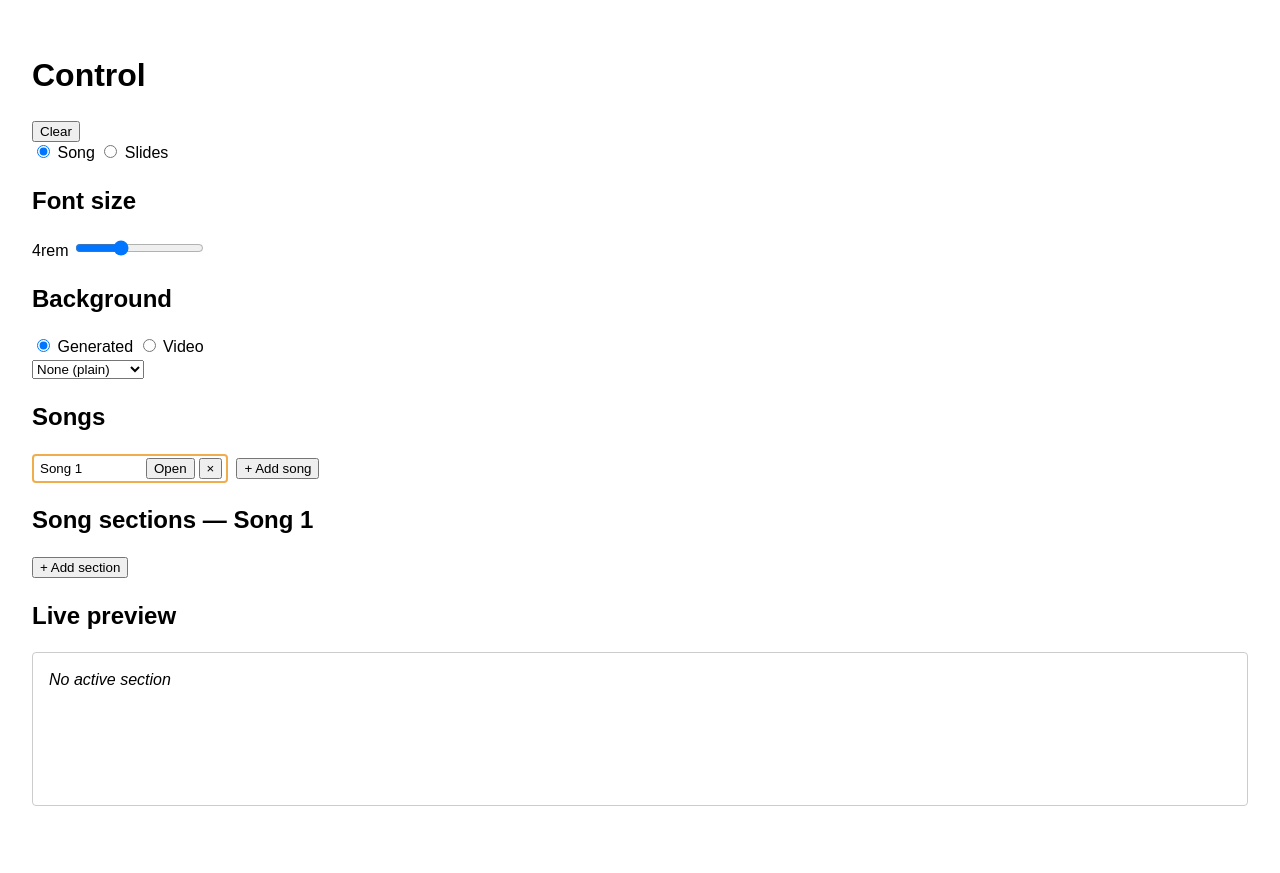
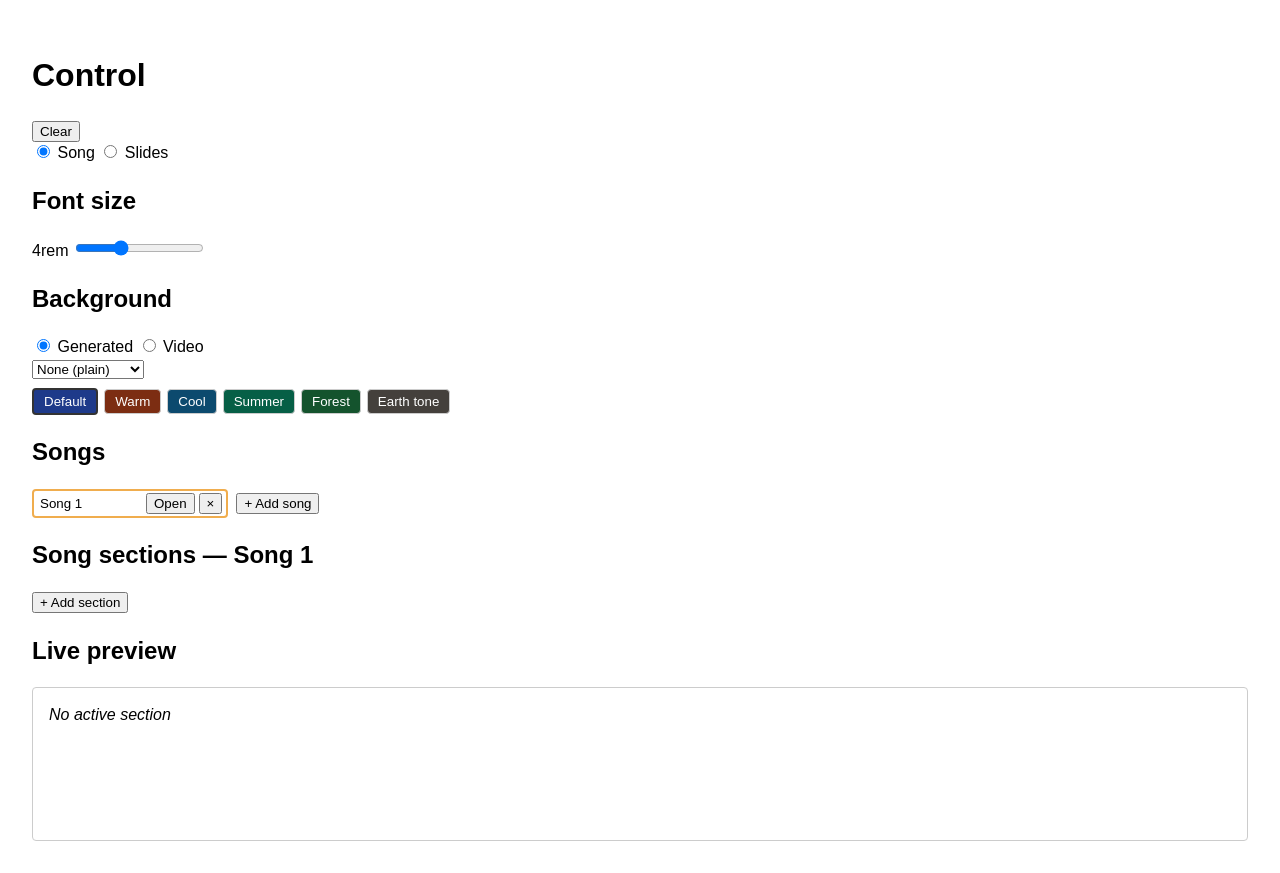
Before and after one commit to bUtteRmilkTea/proprez, a React (Vite) app: page /control in a window 1280 px wide. Before the commit the page ends 838 px from the top, so only its background shows below. Built offline with nearby package versions, Linux system fonts and the light colour scheme.

Commit message:
[feat]: feat/background-themes
10 Add selectable color palettes (warm, cool, summer, forest, earth tone, plus default) for the generated backgrounds, with a theme picker on Control and a setTheme broadcast message

```diff
--- a/src/features/background/BackgroundLayer.jsx
+++ b/src/features/background/BackgroundLayer.jsx
@@ -1,10 +1,17 @@
 import GradientDrift from './GradientDrift'
 import MovingShapes from './MovingShapes'
 import ParticleField from './ParticleField'
+import { DEFAULT_THEME, THEMES } from './themes'
 
-export default function BackgroundLayer({ background }) {
-  if (background === 'gradient') return <GradientDrift />
-  if (background === 'shapes') return <MovingShapes />
-  if (background === 'particles') return <ParticleField />
+export default function BackgroundLayer({ background, theme = DEFAULT_THEME }) {
+  const palette = THEMES[theme] ?? THEMES[DEFAULT_THEME]
+
+  if (background === 'gradient') return <GradientDrift colors={palette.gradient} />
+  if (background === 'shapes') {
+    return <MovingShapes background={palette.shapesBackground} colors={palette.shapesColors} />
+  }
+  if (background === 'particles') {
+    return <ParticleField background={palette.particlesBackground} color={palette.particlesColor} />
+  }
   return null
 }
--- a/src/features/background/GradientDrift.jsx
+++ b/src/features/background/GradientDrift.jsx
@@ -6,7 +6,9 @@ const style = `
 }
 `
 
-export default function GradientDrift() {
+const DEFAULT_COLORS = ['#1e3a8a', '#6b21a8', '#be185d', '#1e3a8a']
+
+export default function GradientDrift({ colors = DEFAULT_COLORS }) {
   return (
     <>
       <style>{style}</style>
@@ -14,8 +16,7 @@ export default function GradientDrift() {
         style={{
           position: 'absolute',
           inset: 0,
-          background:
-            'linear-gradient(120deg, #1e3a8a, #6b21a8, #be185d, #1e3a8a)',
+          background: `linear-gradient(120deg, ${colors.join(', ')})`,
           backgroundSize: '400% 400%',
           animation: 'proprez-gradient-drift 18s ease infinite',
         }}
--- a/src/features/background/MovingShapes.jsx
+++ b/src/features/background/MovingShapes.jsx
@@ -1,7 +1,10 @@
-const SHAPES = [
-  { size: 260, top: '10%', left: '15%', color: 'rgba(59,130,246,0.35)', duration: '14s', delay: '0s' },
-  { size: 180, top: '60%', left: '70%', color: 'rgba(236,72,153,0.3)', duration: '20s', delay: '2s' },
-  { size: 320, top: '40%', left: '45%', color: 'rgba(16,185,129,0.25)', duration: '26s', delay: '4s' },
+const DEFAULT_COLORS = ['rgba(59,130,246,0.35)', 'rgba(236,72,153,0.3)', 'rgba(16,185,129,0.25)']
+const DEFAULT_BACKGROUND = '#0f172a'
+
+const SHAPE_LAYOUT = [
+  { size: 260, top: '10%', left: '15%', duration: '14s', delay: '0s' },
+  { size: 180, top: '60%', left: '70%', duration: '20s', delay: '2s' },
+  { size: 320, top: '40%', left: '45%', duration: '26s', delay: '4s' },
 ]
 
 const style = `
@@ -12,12 +15,12 @@ const style = `
 }
 `
 
-export default function MovingShapes() {
+export default function MovingShapes({ background = DEFAULT_BACKGROUND, colors = DEFAULT_COLORS }) {
   return (
     <>
       <style>{style}</style>
-      <div style={{ position: 'absolute', inset: 0, background: '#0f172a', overflow: 'hidden' }}>
-        {SHAPES.map((shape, i) => (
+      <div style={{ position: 'absolute', inset: 0, background, overflow: 'hidden' }}>
+        {SHAPE_LAYOUT.map((shape, i) => (
           <div
             key={i}
             style={{
@@ -27,7 +30,7 @@ export default function MovingShapes() {
               width: shape.size,
               height: shape.size,
               borderRadius: '50%',
-              background: shape.color,
+              background: colors[i % colors.length],
               filter: 'blur(20px)',
               animation: `proprez-shape-float ${shape.duration} ease-in-out infinite`,
               animationDelay: shape.delay,
--- a/src/features/background/ParticleField.jsx
+++ b/src/features/background/ParticleField.jsx
@@ -1,8 +1,10 @@
 import { useEffect, useRef } from 'react'
 
 const PARTICLE_COUNT = 80
+const DEFAULT_BACKGROUND = '#0a0a1a'
+const DEFAULT_COLOR = 'rgba(199, 210, 254, 0.8)'
 
-export default function ParticleField() {
+export default function ParticleField({ background = DEFAULT_BACKGROUND, color = DEFAULT_COLOR }) {
   const canvasRef = useRef(null)
 
   useEffect(() => {
@@ -27,9 +29,9 @@ export default function ParticleField() {
     }
 
     function tick() {
-      ctx.fillStyle = '#0a0a1a'
+      ctx.fillStyle = background
       ctx.fillRect(0, 0, canvas.width, canvas.height)
-      ctx.fillStyle = 'rgba(199, 210, 254, 0.8)'
+      ctx.fillStyle = color
       for (const p of particles) {
         p.x += p.vx
         p.y += p.vy
@@ -53,7 +55,7 @@ export default function ParticleField() {
       cancelAnimationFrame(frameId)
       window.removeEventListener('resize', resize)
     }
-  }, [])
+  }, [background, color])
 
   return (
     <canvas
--- /dev/null
+++ b/src/features/background/themes.js
@@ -0,0 +1,54 @@
+// Color palettes for the generated backgrounds (GradientDrift, MovingShapes,
+// ParticleField). "default" preserves the original hardcoded look.
+export const THEMES = {
+  default: {
+    label: 'Default',
+    gradient: ['#1e3a8a', '#6b21a8', '#be185d', '#1e3a8a'],
+    shapesBackground: '#0f172a',
+    shapesColors: ['rgba(59,130,246,0.35)', 'rgba(236,72,153,0.3)', 'rgba(16,185,129,0.25)'],
+    particlesBackground: '#0a0a1a',
+    particlesColor: 'rgba(199, 210, 254, 0.8)',
+  },
+  warm: {
+    label: 'Warm',
+    gradient: ['#7c2d12', '#b91c1c', '#f59e0b', '#7c2d12'],
+    shapesBackground: '#451a03',
+    shapesColors: ['rgba(249,115,22,0.35)', 'rgba(239,68,68,0.3)', 'rgba(250,204,21,0.25)'],
+    particlesBackground: '#2a1205',
+    particlesColor: 'rgba(253, 186, 116, 0.85)',
+  },
+  cool: {
+    label: 'Cool',
+    gradient: ['#0c4a6e', '#1e40af', '#0891b2', '#0c4a6e'],
+    shapesBackground: '#082f49',
+    shapesColors: ['rgba(56,189,248,0.35)', 'rgba(99,102,241,0.3)', 'rgba(34,211,238,0.25)'],
+    particlesBackground: '#031726',
+    particlesColor: 'rgba(165, 243, 252, 0.85)',
+  },
+  summer: {
+    label: 'Summer',
+    gradient: ['#065f46', '#facc15', '#0ea5e9', '#065f46'],
+    shapesBackground: '#083344',
+    shapesColors: ['rgba(250,204,21,0.35)', 'rgba(14,165,233,0.3)', 'rgba(16,185,129,0.25)'],
+    particlesBackground: '#042f2e',
+    particlesColor: 'rgba(253, 224, 71, 0.85)',
+  },
+  forest: {
+    label: 'Forest',
+    gradient: ['#14532d', '#166534', '#3f6212', '#14532d'],
+    shapesBackground: '#052e16',
+    shapesColors: ['rgba(74,222,128,0.35)', 'rgba(132,204,22,0.3)', 'rgba(21,128,61,0.25)'],
+    particlesBackground: '#031a0d',
+    particlesColor: 'rgba(187, 247, 208, 0.85)',
+  },
+  'earth-tone': {
+    label: 'Earth tone',
+    gradient: ['#44403c', '#78350f', '#a16207', '#44403c'],
+    shapesBackground: '#1c1917',
+    shapesColors: ['rgba(161,98,7,0.35)', 'rgba(120,53,15,0.3)', 'rgba(168,162,158,0.25)'],
+    particlesBackground: '#171310',
+    particlesColor: 'rgba(214, 211, 209, 0.85)',
+  },
+}
+
+export const DEFAULT_THEME = 'default'
--- a/src/pages/Control.jsx
+++ b/src/pages/Control.jsx
@@ -5,6 +5,7 @@ import SongPreview from '../features/song/SongPreview'
 import SongList from '../features/song/SongList'
 import { useSongs } from '../features/song/useSongs'
 import { BACKGROUNDS, DEFAULT_BACKGROUND } from '../features/background/backgrounds'
+import { DEFAULT_THEME, THEMES } from '../features/background/themes'
 import SlidesPanel from '../features/slides/SlidesPanel'
 import { useSlides } from '../features/slides/useSlides'
 import { usePptxImport } from '../features/slides/usePptxImport'
@@ -51,11 +52,17 @@ export default function Control() {
   const [background, setBackground] = useState(DEFAULT_BACKGROUND)
   const [backgroundMode, setBackgroundModeState] = useState('generated')
   const [fontSize, setFontSizeState] = useState(4)
+  const [theme, setThemeState] = useState(DEFAULT_THEME)
 
   function handleFontSizeChange(event) {
     const next = Number(event.target.value)
     setFontSizeState(next)
     send({ type: 'setFontSize', fontSize: next })
+  }
+
+  function handleThemeChange(nextTheme) {
+    setThemeState(nextTheme)
+    send({ type: 'setTheme', theme: nextTheme })
   }
 
   function handleModeChange(next) {
@@ -203,6 +210,28 @@ export default function Control() {
               </option>
             ))}
           </select>
+
+          <div role="group" aria-label="Background theme" style={{ marginTop: 8 }}>
+            {Object.entries(THEMES).map(([id, palette]) => (
+              <button
+                key={id}
+                type="button"
+                onClick={() => handleThemeChange(id)}
+                disabled={backgroundMode !== 'generated'}
+                aria-pressed={theme === id}
+                style={{
+                  marginRight: 6,
+                  padding: '4px 10px',
+                  border: theme === id ? '2px solid #333' : '1px solid #ccc',
+                  borderRadius: 4,
+                  background: palette.gradient[0],
+                  color: '#fff',
+                }}
+              >
+                {palette.label}
+              </button>
+            ))}
+          </div>
           {backgroundMode === 'video' && (
             <p style={{ color: '#666', fontSize: 14 }}>
               Pick the video file directly on the /display window (file picker in its
--- a/src/pages/Display.jsx
+++ b/src/pages/Display.jsx
@@ -3,6 +3,7 @@ import { onMessage } from '../lib/channel'
 import BackgroundLayer from '../features/background/BackgroundLayer'
 import VideoBackground from '../features/background/VideoBackground'
 import { DEFAULT_BACKGROUND } from '../features/background/backgrounds'
+import { DEFAULT_THEME } from '../features/background/themes'
 
 export default function Display() {
   const [mode, setMode] = useState('song')
@@ -13,6 +14,7 @@ export default function Display() {
   const [imageSrc, setImageSrc] = useState(null)
   const [cleared, setCleared] = useState(false)
   const [fontSize, setFontSize] = useState(4)
+  const [theme, setTheme] = useState(DEFAULT_THEME)
   const videoUrlRef = useRef(null)
 
   useEffect(() => {
@@ -35,6 +37,8 @@ export default function Display() {
         setCleared(false)
       } else if (message.type === 'setFontSize') {
         setFontSize(message.fontSize)
+      } else if (message.type === 'setTheme') {
+        setTheme(message.theme)
       }
     })
   }, [])
@@ -77,7 +81,7 @@ export default function Display() {
       {backgroundMode === 'video' ? (
         <VideoBackground src={videoUrl} />
       ) : (
-        <BackgroundLayer background={background} />
+        <BackgroundLayer background={background} theme={theme} />
       )}
 
       <div
```
